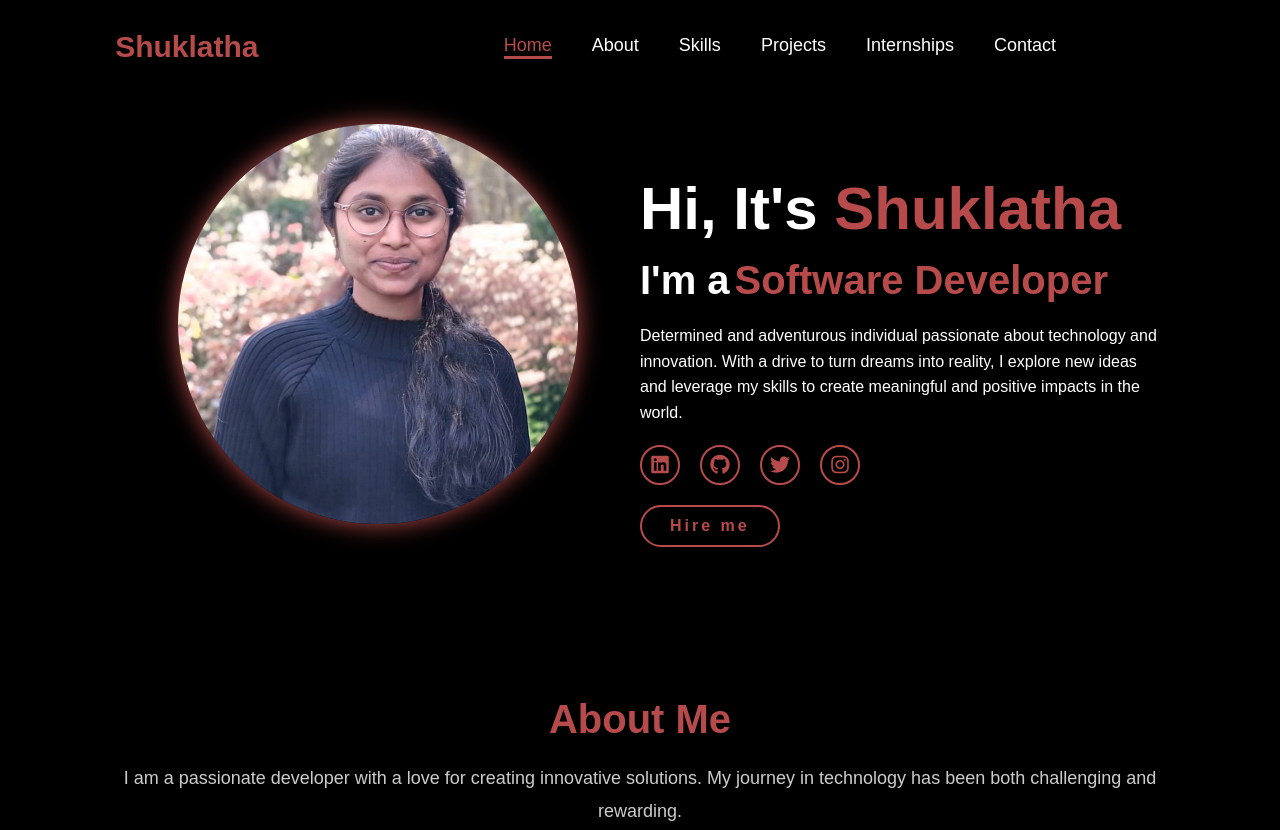
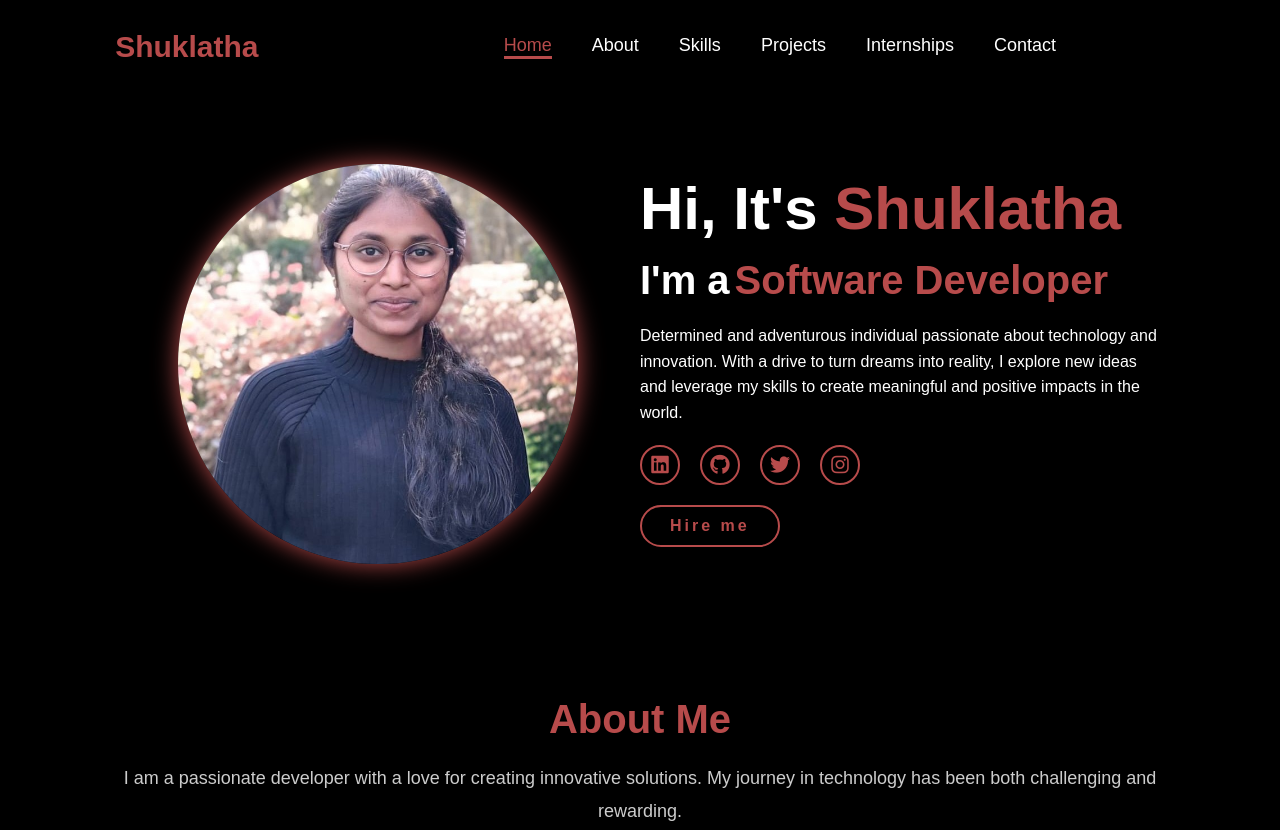
Before and after one commit to shuklatha96/Portfolio, a plain HTML site: page index.html in a window 1280 px wide. Shown: the top 830 px of the page. Drawn offline with Linux system fonts and the light colour scheme.

Commit message:
Fixed profile image to show full head inside circular frame

```diff
--- a/style.css
+++ b/style.css
@@ -94,6 +94,7 @@ nav a:hover, nav a.active {
   cursor: pointer;
   transition: 0.3s ease;
   object-position: center top;
+  transform: translateY(10%);
 }
 
 .home-img img:hover {
```
